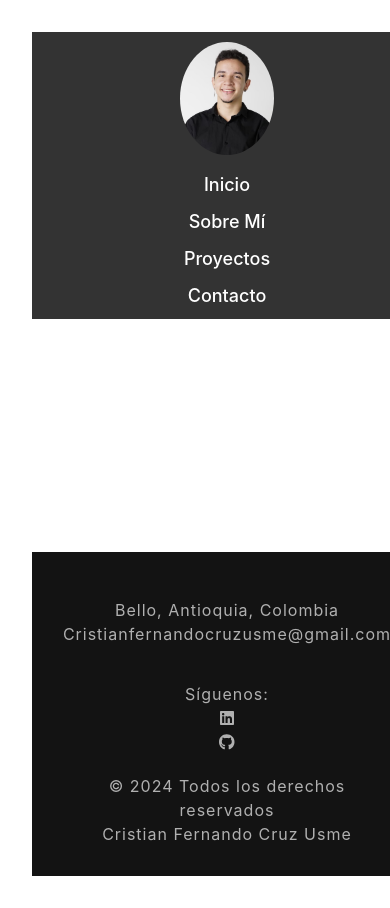
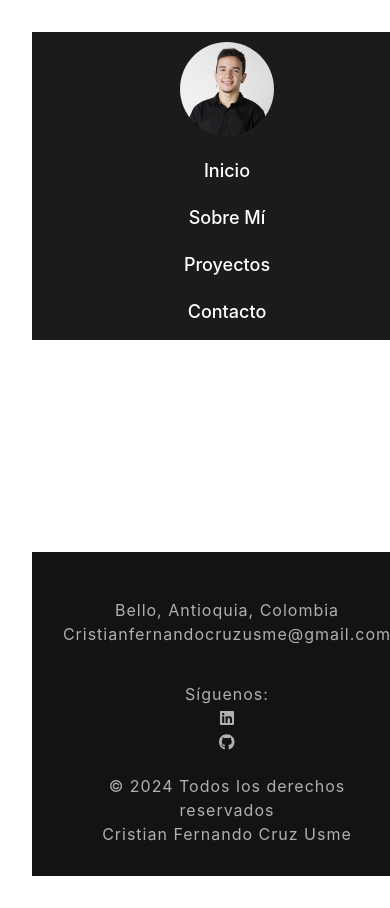
Before and after one commit to CristianDeveloper20/Portafolio-Framework, a Vue app: page / in a window 390 px wide. Shown: the top 908 px of the page. Built offline with nearby package versions, Linux system fonts and the light colour scheme.

Commit message:
fix: add GSAP animations to HeaderCore and FooterCore components, update styles for improved responsiveness

```diff
--- a/src/components/core/FooterCore.vue
+++ b/src/components/core/FooterCore.vue
@@ -24,6 +24,7 @@
 
 <script>
 import { defineComponent } from 'vue';
+import { gsap } from 'gsap';
 
 export default defineComponent({
     name: 'FooterCore',
@@ -31,7 +32,17 @@ export default defineComponent({
         goRedirectToHome() {
             this.$router.push('/');
         }
-    }
+    },
+    mounted() {
+		// Seleccionamos todos los enlaces de menú con la clase "menu-link"
+		gsap.from(".footer-column", {
+			opacity: 0,
+			y: -20,
+			duration: 0.8,
+			stagger: 0.2,
+			ease: "power3.out"
+		});
+	}
 });
 </script>
 
--- a/src/components/core/HeaderCore.vue
+++ b/src/components/core/HeaderCore.vue
@@ -1,8 +1,7 @@
 <template>
 	<div class="header">
 		<div class="logo">
-			<img class="header-logo" src="/Foto perfil.jpeg" @click="goRedirectToHome"
-				alt="logo" />
+			<img class="header-logo" src="/Foto perfil.jpeg" @click="goRedirectToHome" alt="logo" />
 		</div>
 		<nav class="nav-menu">
 			<router-link to="/portafolio-framework/" class="menu-link">Inicio</router-link>
@@ -14,7 +13,7 @@
 </template>
 
 <script>
-import { defineComponent} from 'vue';
+import { defineComponent } from 'vue';
 import { gsap } from 'gsap';
 
 export default defineComponent({
@@ -25,7 +24,7 @@ export default defineComponent({
 		}
 	},
 	mounted() {
-		// Seleccionamos todos los enlaces de menú con la clase "menu-link"
+		// Animación de entrada para los enlaces de menú
 		gsap.from(".menu-link", {
 			opacity: 0,
 			y: -20,
@@ -43,7 +42,7 @@ export default defineComponent({
 	justify-content: space-between;
 	align-items: center;
 	padding: 20px;
-	background-color: #333;
+	background-color: #1b1b1b;
 	color: white;
 
 	@media (max-width: 768px) {
@@ -56,18 +55,23 @@ export default defineComponent({
 .header-logo {
 	cursor: pointer;
 	width: 4cm;
-	height: 5cm;
+	height: 4cm;
 	object-fit: cover;
 	border-radius: 50%;
+	transition: transform 0.3s ease;
+
+	&:hover {
+		transform: scale(1.1);
+	}
 
 	@media (max-width: 768px) {
 		width: 3cm;
-		height: 4cm;
+		height: 3cm;
 	}
 
 	@media (max-width: 480px) {
 		width: 2.5cm;
-		height: 3cm;
+		height: 2.5cm;
 	}
 }
 
@@ -88,28 +92,29 @@ export default defineComponent({
 	font-size: 18px;
 	position: relative;
 	overflow: hidden;
-	padding: 0 5px;
+	padding: 5px;
+	transition: color 0.3s ease;
 
-	&::before {
+	&:hover {
+		color: #00c6ff;
+	}
+
+	&::after {
 		content: '';
 		position: absolute;
 		width: 100%;
 		height: 3px;
 		background: #00c6ff;
-		bottom: -3px;
+		bottom: 0;
 		left: 0;
 		transform: scaleX(0);
 		transform-origin: right;
 		transition: transform 0.3s ease;
 	}
 
-	&:hover::before {
+	&:hover::after {
 		transform: scaleX(1);
 		transform-origin: left;
 	}
-
-	&:hover {
-		color: #00c6ff;
-	}
 }
 </style>
```
